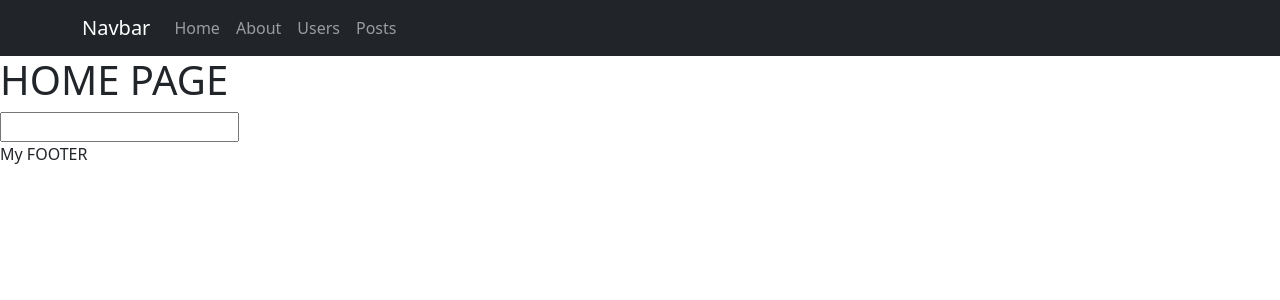
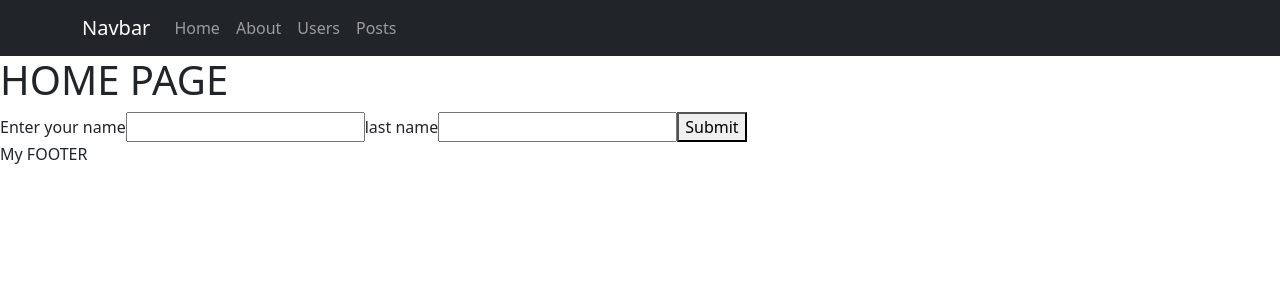
Before and after one commit to makeitrealcamp/top-v14, a React (Create React App) app in the folder reactrouter/: page / in a window 1280 px wide. Shown: the top 300 px of the page. Built offline with nearby package versions, Linux system fonts and the light colour scheme.

Commit message:
intro to forms

```diff
--- a/reactrouter/src/components/Navigation.jsx
+++ b/reactrouter/src/components/Navigation.jsx
@@ -14,7 +14,6 @@ export const Navigation = () => {
             <Link  className="nav-link" to='/about'>About </Link>
             <Link  className="nav-link" to='/users'>Users </Link>
             <Link  className="nav-link" to='/posts'>Posts </Link>
-
           </Nav>
         </Container>
       </Navbar>
--- a/reactrouter/src/components/Users/UsersContainer.jsx
+++ b/reactrouter/src/components/Users/UsersContainer.jsx
@@ -1,4 +1,5 @@
 import React, { useEffect, useState } from 'react'
+import { Spinner } from 'react-bootstrap';
 import { useNavigate } from 'react-router-dom';
 import { UserCard } from './UserCard';
 
@@ -6,10 +7,10 @@ export const UsersContainer = () => {
   const navigate = useNavigate()
 
   const [users, setUsers] = useState([]);
+  const [loading, setLoading] = useState(true)
 
   const handleDetails = (id, user) => {
     navigate(`${id}`, { state: user })
-    // console.log(id)
   }
 
   useEffect(() => {
@@ -18,9 +19,17 @@ export const UsersContainer = () => {
       .then(data => {
         console.log(data.results)
         setUsers(data.results)
+        setLoading(false)
       })
       .catch(err => console.log(err))
   }, [])
+
+  if (loading) {
+    <Spinner className='mt-4' animation="border" role="status">
+      <span className="visually-hidden">Loading...</span>
+    </Spinner>
+  }
+
   return (<>
     {
       users.map((user) => (
--- /dev/null
+++ b/reactrouter/src/components/forms/MainForm.jsx
@@ -0,0 +1,71 @@
+import React, { useRef, useState } from 'react'
+import { Alert } from 'react-bootstrap';
+
+export const MainForm = () => {
+
+  const lastNameRef = useRef()
+
+  const [state, setState] = useState('');
+  const [error, setError] = useState({ type: '', status: false })
+  // const [lastname, setLastname] = useState('')
+
+
+  const handleSubmit = (event) => {
+    event.preventDefault()
+    console.log('Form clicked')
+
+    if (lastNameRef.current.value.length < 5) {
+      setError({ type: 'lastname', status: true })
+    } else {
+      setError({ type: '', status: false })
+    }
+
+    console.table({ name: state, lastname: lastNameRef.current.value })
+
+    localStorage.setItem('data', JSON.stringify({ name: state, lastname: lastNameRef.current.value }))
+    setState('')
+    lastNameRef.current.value = ''
+
+  }
+
+  const handleOnchange = (e) => {
+    console.log(e.target.value.length)
+
+    if (state.length < 5) {
+      setError({ type: 'name', status: true })
+    } else {
+      setError({ type: '', status: false })
+
+    }
+    setState(e.target.value)
+
+
+  }
+  // console.log('this is state', state);
+
+
+  return (
+    <form onSubmit={handleSubmit}>
+      <label htmlFor="name">Enter your name</label>
+      <input type="text" name='name'
+        onChange={handleOnchange}
+        value={state}
+      />
+
+
+
+      <label htmlFor="lastname">last name</label>
+      <input type="text"
+        ref={lastNameRef}
+      />
+
+      {error.status && (
+        <Alert variant={'danger'}>
+          {error.type} Must be at least 5 char
+        </Alert>
+      )}
+
+      <button type='submit' >Submit</button>
+    </form>
+  )
+}
--- a/reactrouter/src/pages/Home.jsx
+++ b/reactrouter/src/pages/Home.jsx
@@ -1,4 +1,5 @@
 import React from 'react'
+import { MainForm } from '../components/forms/MainForm'
 import { Navigation } from '../components/Navigation'
 
 export const Home = () => {
@@ -6,7 +7,7 @@ export const Home = () => {
     <div>
 
       <h1>HOME PAGE</h1>
-      <input type="text" />
+    <MainForm/>
     </div>
   )
 }
```
